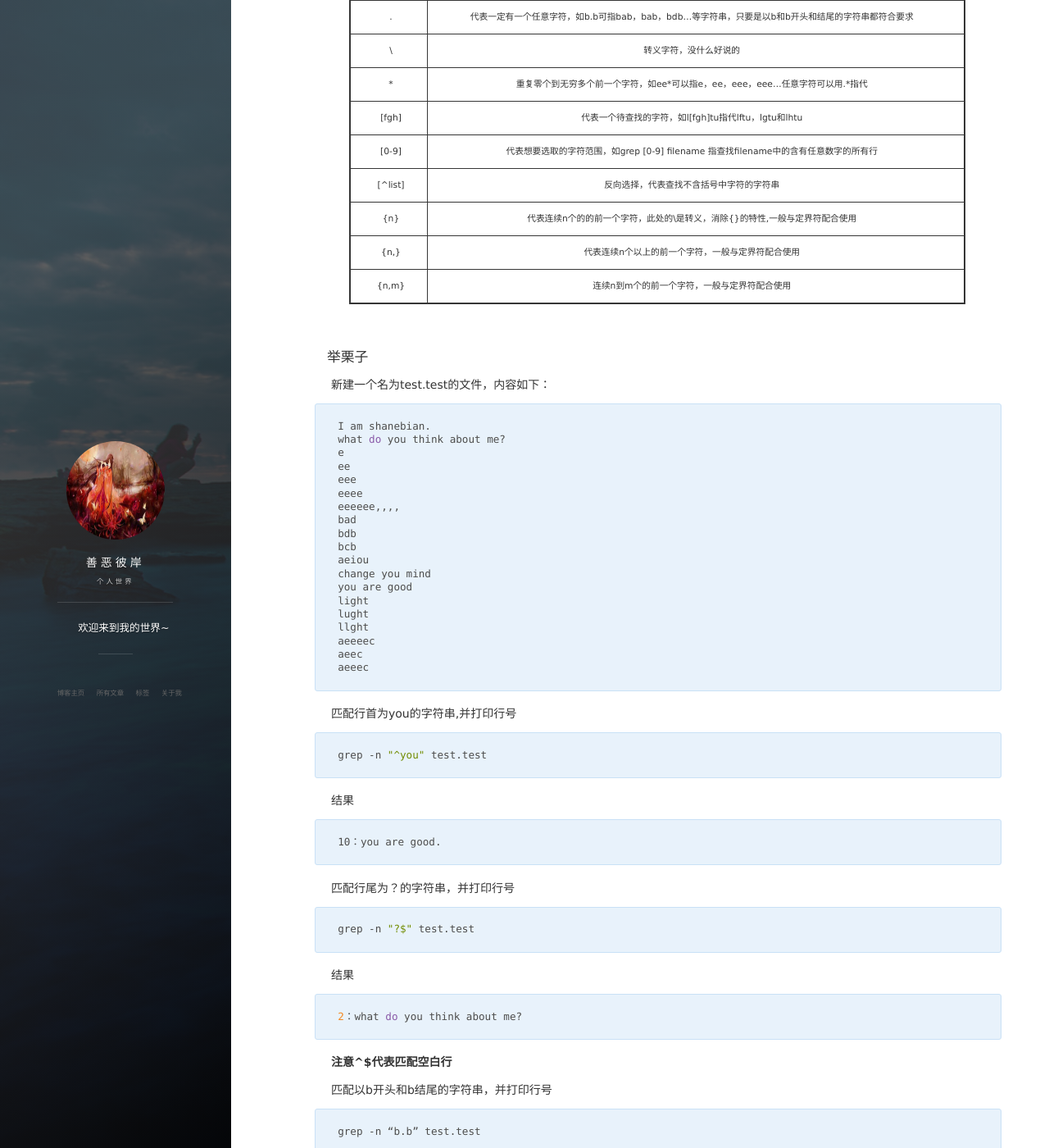
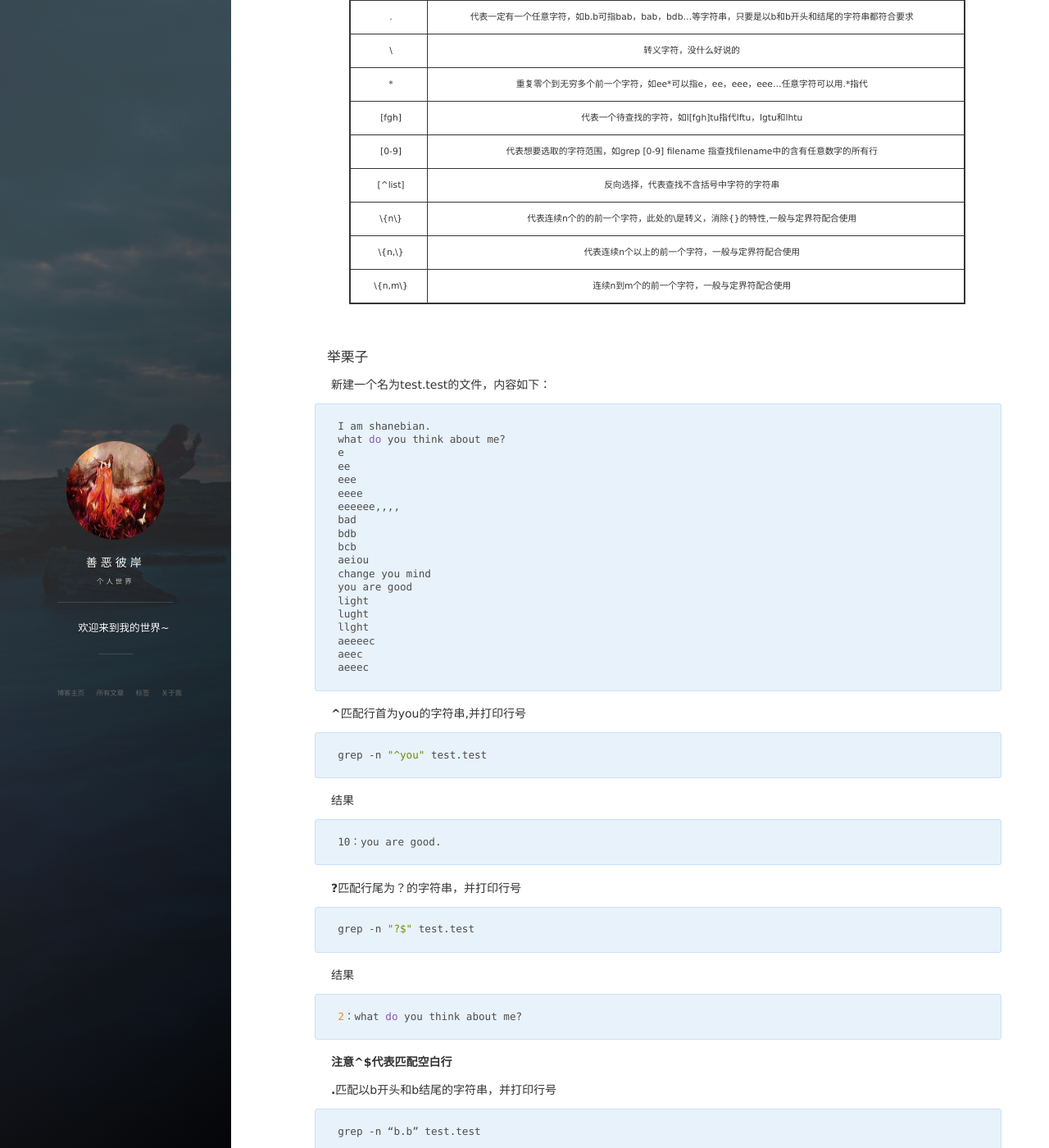
Before and after one commit to ghccc/ghccc.github.io, a Jekyll site: the page built from _posts/2017-07-22-linuxRE.md, in a window 1280 px wide and 1400 px high, scrolled down 434 px. Shown: the whole window at 82% size. Built offline with Jekyll 4.4.1, drawn with Linux system fonts in a browser that asks for light colours; nearby versions of some CDN libraries; comment, search, counter and statistics services are not loaded.

Commit message:
add something

```diff
--- a/_posts/2017-07-22-linuxRE.md
+++ b/_posts/2017-07-22-linuxRE.md
@@ -20,9 +20,9 @@ b$ | 代表行尾匹配，查找行尾为b的那一行
 [fgh] | 代表一个待查找的字符，如l[fgh]tu指代lftu，lgtu和lhtu
 [0-9] | 代表想要选取的字符范围，如grep [0-9] filename 指查找filename中的含有任意数字的所有行
 [^list] | 反向选择，代表查找不含括号中字符的字符串
-\{n\} | 代表连续n个的的前一个字符，此处的\是转义，消除{}的特性,一般与定界符配合使用
-\{n,\} | 代表连续n个以上的前一个字符，一般与定界符配合使用
-\{n,m\} | 连续n到m个的前一个字符，一般与定界符配合使用
+\\{n\\} | 代表连续n个的的前一个字符，此处的\是转义，消除{}的特性,一般与定界符配合使用
+\\{n,\\} | 代表连续n个以上的前一个字符，一般与定界符配合使用
+\\{n,m\\} | 连续n到m个的前一个字符，一般与定界符配合使用
 
 #### 举栗子
 
@@ -48,7 +48,7 @@ b$ | 代表行尾匹配，查找行尾为b的那一行
 	aeec
 	aeeec
 
-匹配行首为you的字符串,并打印行号
+**^**匹配行首为you的字符串,并打印行号
 
 	grep -n "^you" test.test
 
@@ -56,7 +56,7 @@ b$ | 代表行尾匹配，查找行尾为b的那一行
 
 	10：you are good.
 
-匹配行尾为？的字符串，并打印行号
+**?**匹配行尾为？的字符串，并打印行号
 
 	grep -n "?$" test.test
 
@@ -66,7 +66,7 @@ b$ | 代表行尾匹配，查找行尾为b的那一行
 
 **注意^$代表匹配空白行**
 
-匹配以b开头和b结尾的字符串，并打印行号
+**.**匹配以b开头和b结尾的字符串，并打印行号
 
 	grep -n “b.b” test.test
 
@@ -77,7 +77,7 @@ b$ | 代表行尾匹配，查找行尾为b的那一行
 
 注意bad那一行字符串没有被打印出来，因为它不是以b结尾
 
-匹配包含e的字符串，并打印行号
+**"*"**匹配包含e的字符串，并打印行号
 
 	grep -n "ee*" test.test
 
@@ -104,7 +104,7 @@ b$ | 代表行尾匹配，查找行尾为b的那一行
 	15:lught
 	16:llght
 
-匹配不含有任何字母的字符串，并打印行号
+**[]**匹配不含有任何字母的字符串，并打印行号
 
 	grep -n “[^a-zA-Z]” test.test
 
@@ -116,7 +116,7 @@ b$ | 代表行尾匹配，查找行尾为b的那一行
 	12:change you mind #这个被打印出来是因为字符串之间有空格
 	13:you are good.
 
-匹配e连续出现两次的字符串，并打印行号
+**\{n\}**匹配e连续出现两次的字符串，并打印行号
 
 	grep -n “e\{2\}” test.test
 
```
